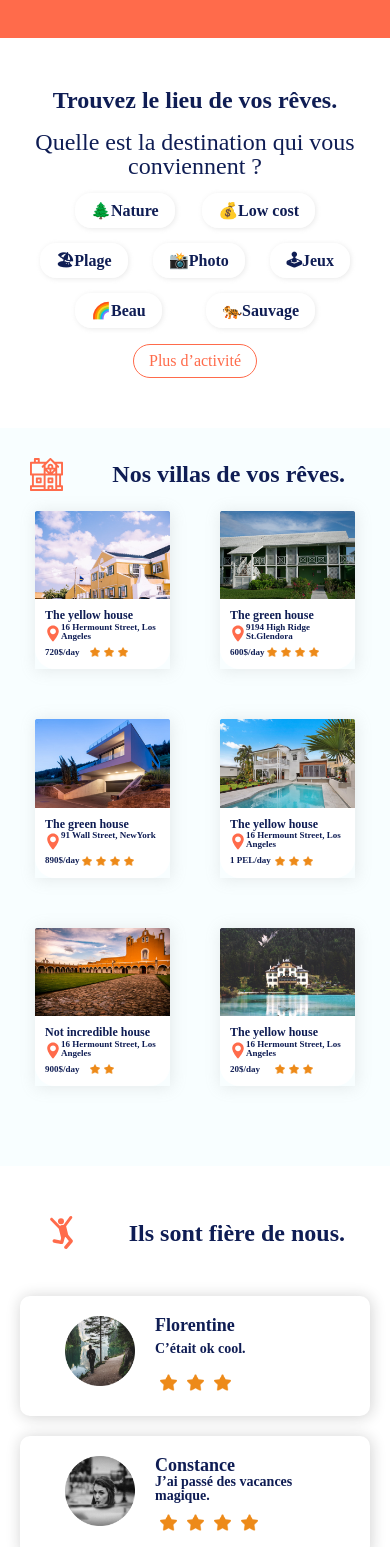
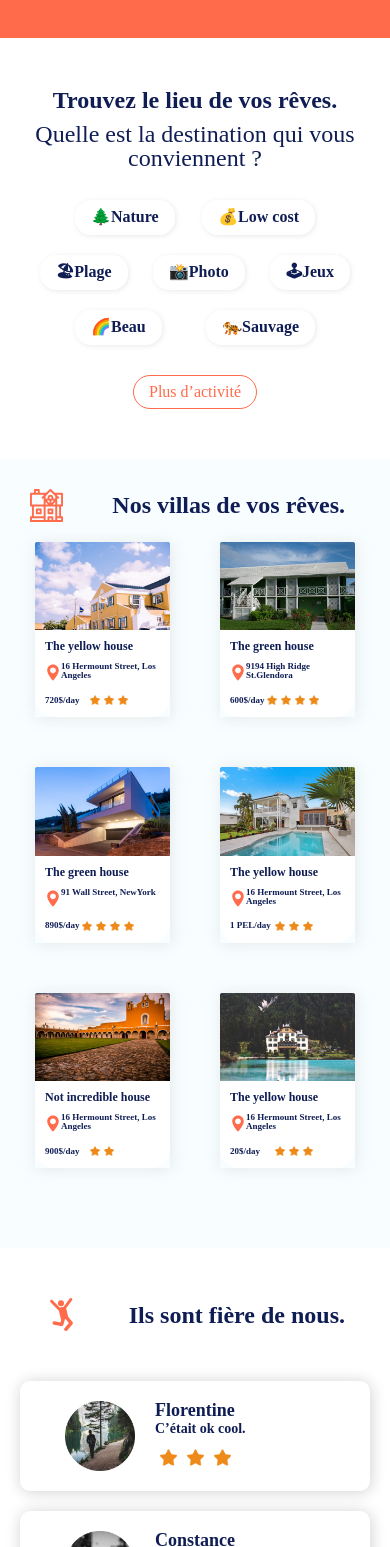
Before and after one commit to HuguesRomain/UI-Project-1, a React (Create React App) app: page / in a window 390 px wide. Shown: the part 453-2000 px from the top of the page. Built offline with nearby package versions, Linux system fonts and the light colour scheme.

Commit message:
fix mobile iphone

```diff
--- a/src/Section5.jsx
+++ b/src/Section5.jsx
@@ -4,17 +4,10 @@ import { rem } from "polished";
 import { device } from "./styles/const";
 import { ContentSectionFive } from "./organisms/SectionFive/content-section-five";
 
-const SectionFiveStyle = styled.div`
-  margin: ${rem(100)} 0;
-  @media (max-width: ${device.iphoneX}) {
-    margin: ${rem(150)} 0;
-  }
-`;
-
 export const SectionFive = () => {
   return (
-    <SectionFiveStyle>
+    <div>
       <ContentSectionFive />
-    </SectionFiveStyle>
+    </div>
   );
 };
--- a/src/Section6.jsx
+++ b/src/Section6.jsx
@@ -8,7 +8,6 @@ const SectionSixStyle = styled.div`
   display: flex;
   justify-content: center;
   align-items: center;
-  height: ${rem(595)};
   color: ${color.base};
   font-family: ${font.fontFamily};
   @media (max-width: ${device.iphoneX}) {
@@ -35,7 +34,7 @@ const TextContent = styled.div`
   font-size: ${size.veryBigText};
   z-index: 1;
   background-color: ${color.whitetext};
-  height: ${rem(64)};
+  padding: ${rem(20)} 0;
   width: ${rem(359)};
   font-weight: ${font.bolder};
   @media (max-width: ${device.iphoneX}) {
--- a/src/Section7.jsx
+++ b/src/Section7.jsx
@@ -8,13 +8,10 @@ const Footer = styled.footer`
   display: flex;
   justify-content: center;
   align-items: center;
-  height: ${rem(200)};
   font-family: ${font.fontFamily};
   font-weight: ${font.heavy};
   color: ${color.text};
-  @media (max-width: ${device.iphoneX}) {
-    height: ${rem(400)};
-  }
+  padding: ${rem(50)} 0;
 `;
 
 const ContentFooter = styled.div`
@@ -24,7 +21,6 @@ const ContentFooter = styled.div`
   width: 55%;
   @media (max-width: ${device.iphoneX}) {
     flex-direction: column;
-    height: ${rem(330)};
     width: 100%;
   }
 `;
@@ -65,9 +61,9 @@ const GroupeElementsTwo = styled.div`
   justify-content: space-between;
   @media (max-width: ${device.iphoneX}) {
     width: ${rem(300)};
-    height: ${rem(200)};
     justify-content: space-around;
     flex-direction: column;
+    padding-top: ${rem(40)};
   }
 `;
 
@@ -106,7 +102,7 @@ export const SectionSeven = () => {
               <Text>Politique de confidentialité</Text>
             </a>
           </Element>
-          <Element>
+          <Element style={{ paddingTop: rem(30) }}>
             <Text style={{ color: color.base }}>Social</Text>
             <Socials>
               <Social icon={"facebook"} />
--- a/src/molecules/SectionFive/Bonus.jsx
+++ b/src/molecules/SectionFive/Bonus.jsx
@@ -18,7 +18,6 @@ const TextContent = styled.div`
   display: flex;
   flex-direction: column;
   justify-content: space-around;
-  height: ${rem(100)};
   margin: ${rem(10)};
 `;
 
@@ -31,6 +30,7 @@ const ImgContent = styled.img`
 
 const BonusTitle = styled.p`
   font-size: ${size.mediumText};
+  padding: ${rem(10)} 0;
   @media (max-width: ${device.iphoneX}) {
     width: ${rem(200)};
   }
@@ -39,6 +39,7 @@ const BonusTitle = styled.p`
 const BonusDescription = styled.p`
   font-size: ${size.mediumText};
   width: ${rem(260)};
+  padding: ${rem(10)} 0;
   @media (max-width: ${device.iphoneX}) {
     width: ${rem(200)};
   }
--- a/src/molecules/SectionFour/Critics.jsx
+++ b/src/molecules/SectionFour/Critics.jsx
@@ -9,7 +9,6 @@ const CriticsStyle = styled.div`
   justify-content: center;
   align-items: center;
   width: ${rem(350)};
-  height: ${rem(120)};
   box-shadow: 1px 1px 15px 0px rgba(25, 25, 25, 0.2);
   color: ${color.text};
   border-radius: 10px;
@@ -23,6 +22,7 @@ const CriticsContent = styled.div`
   display: flex;
   justify-content: space-between;
   width: ${rem(260)};
+  padding: ${rem(20)} 0;
 `;
 
 const Pics = styled.img`
@@ -34,7 +34,6 @@ const Infos = styled.div`
   display: flex;
   justify-content: space-between;
   flex-direction: column;
-  height: ${rem(80)};
 `;
 
 const Title = styled.p`
--- a/src/molecules/SectionThree/cards-villa.jsx
+++ b/src/molecules/SectionThree/cards-villa.jsx
@@ -33,13 +33,11 @@ const CardsContent = styled.div`
   display: flex;
   flex-direction: column;
   justify-content: space-between;
-  height: ${rem(70)};
   background-color: ${color.whitetext};
   border-radius: 0 0% 20px 20px;
   padding: ${rem(20)} ${rem(10)} ${rem(40)} ${rem(10)};
   @media (max-width: ${device.iphoneX}) {
     padding: ${rem(10)} ${rem(0)} ${rem(10)} ${rem(10)};
-    height: ${rem(50)};
   }
 `;
 
@@ -52,6 +50,7 @@ const VillaTitle = styled.p`
 
 const VillaPosition = styled.div`
   display: flex;
+  padding: ${rem(10)} 0;
 `;
 
 const PinStyle = styled(Icon)`
--- a/src/organisms/SectionFive/content-section-five.jsx
+++ b/src/organisms/SectionFive/content-section-five.jsx
@@ -14,10 +14,6 @@ const ContentSectionFiveStyle = styled.div`
   justify-content: space-between;
   align-items: center;
   font-family: ${font.fontFamily};
-  height: ${rem(400)};
-  @media (max-width: ${device.iphoneX}) {
-    height: ${rem(800)};
-  }
 `;
 
 const Title = styled.p`
@@ -37,6 +33,7 @@ const AllBonus = styled.div`
   display: flex;
   justify-content: space-between;
   width: ${rem(1200)};
+  padding: ${rem(50)} 0;
   @media (max-width: ${device.iphoneX}) {
     flex-direction: column;
     align-items: center;
--- a/src/organisms/SectionFour/content-section-four.jsx
+++ b/src/organisms/SectionFour/content-section-four.jsx
@@ -17,12 +17,8 @@ const ContentSectionFourStyle = styled.div`
   display: flex;
   flex-direction: column;
   align-items: center;
-  height: ${rem(400)};
   justify-content: space-between;
   font-family: ${font.fontFamily};
-  @media (max-width: ${device.iphoneX}) {
-    height: ${rem(370)};
-  }
 `;
 
 const Title = styled.p`
@@ -39,9 +35,9 @@ const AllCritics = styled.div`
   display: flex;
   flex-direction: column;
   justify-content: space-between;
-  height: ${rem(300)};
   width: ${rem(1440)};
   overflow-x: auto;
+  padding: ${rem(40)} 0;
   &::-webkit-scrollbar {
     display: none;
   }
@@ -68,6 +64,7 @@ const CriticsTwo = styled.div`
   justify-content: space-between;
   width: ${rem(1700)};
   margin: 0 0 0 ${rem(330)};
+  padding: ${rem(15)} 0;
   @media (max-width: ${device.iphoneX}) {
     width: 100%;
     flex-direction: column;
--- a/src/organisms/SectionTwo/content-section-two.jsx
+++ b/src/organisms/SectionTwo/content-section-two.jsx
@@ -11,7 +11,6 @@ const ContentStyle = styled.div`
   flex-direction: column;
   align-items: center;
   font-family: ${font.fontFamily};
-  height: ${rem(290)};
 `;
 
 const ContentText = styled.div`
@@ -19,10 +18,6 @@ const ContentText = styled.div`
   justify-content: space-between;
   align-items: center;
   flex-direction: column;
-  height: ${rem(60)};
-  @media (max-width: ${device.iphoneX}) {
-    height: ${rem(90)};
-  }
 `;
 
 const Title = styled.p`
@@ -35,9 +30,11 @@ const Description = styled.p`
   font-size: ${size.veryBigText};
   font-weight: ${font.medium};
   color: ${color.text};
+  padding: ${rem(15)} 0 0 0;
   @media (max-width: ${device.iphoneX}) {
     width: ${rem(360)};
     text-align: center;
+    padding: ${rem(10)} 0 0 0;
   }
 `;
 
@@ -46,7 +43,7 @@ const AllActivity = styled.div`
   flex-direction: column;
   align-items: center;
   justify-content: space-between;
-  height: ${rem(135)};
+  padding: ${rem(30)} 0;
 `;
 
 const ActivityContent = styled.div`
@@ -60,6 +57,7 @@ const ActivityContent = styled.div`
 
 const ActivityMiddleContent = styled(ActivityContent)`
   width: ${rem(700)};
+  padding: ${rem(20)};
   @media (max-width: ${device.iphoneX}) {
     width: ${rem(310)};
   }
```
